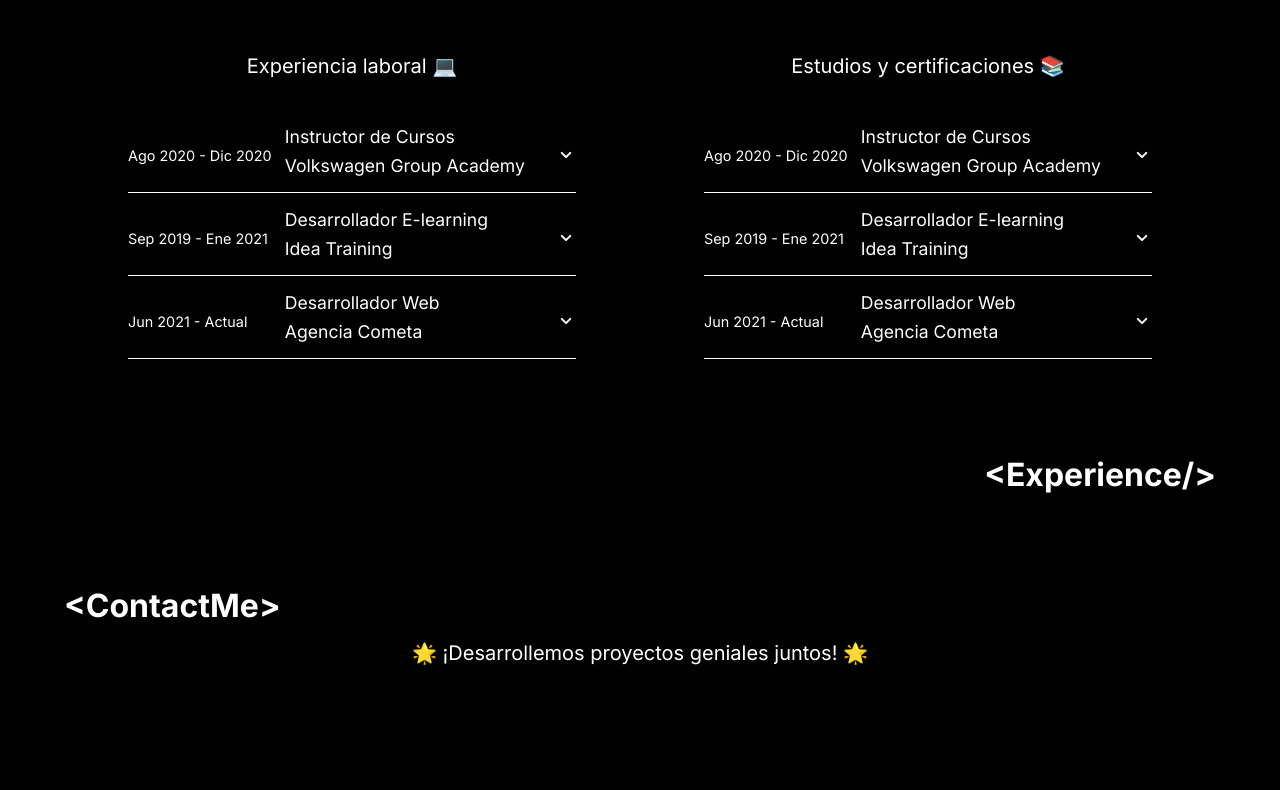
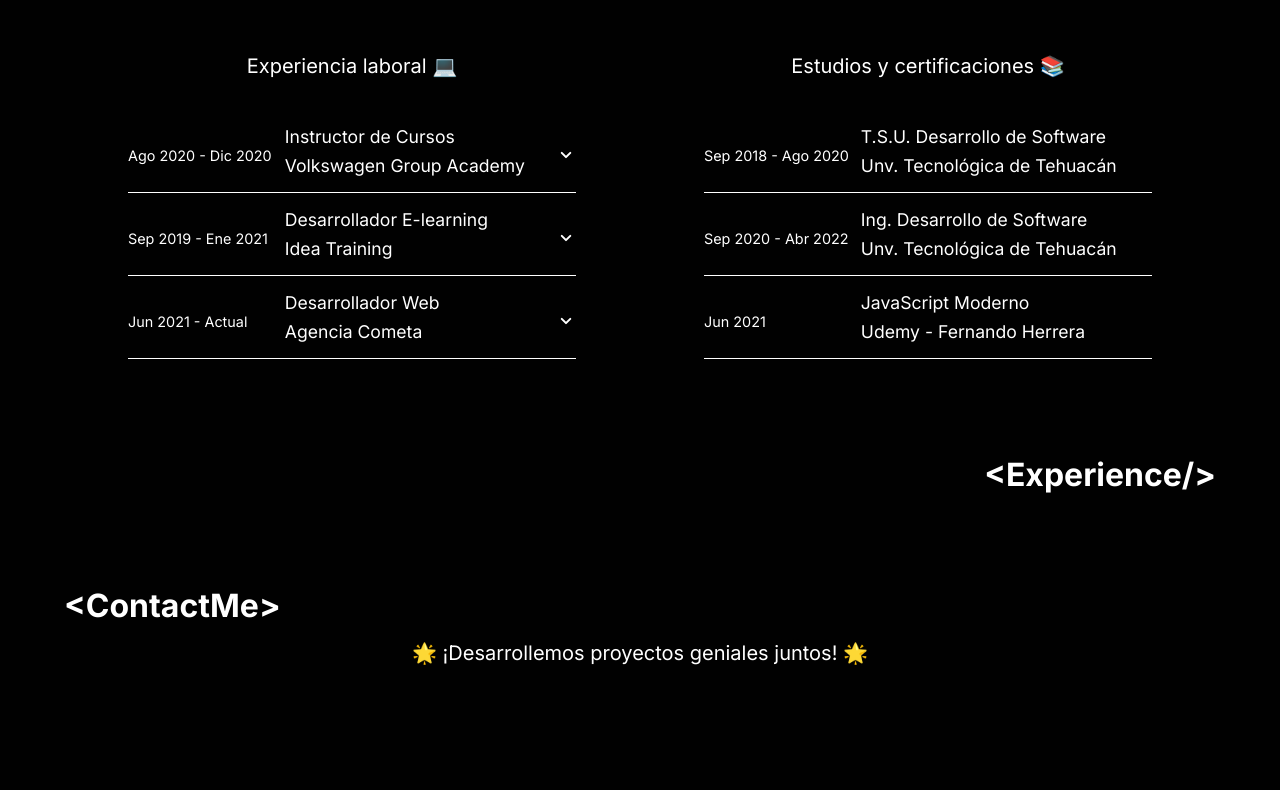
Before and after one commit to minfreack/portfolio, a Gatsby site: page / in a window 1280 px wide. Shown: the part 3420-4210 px from the top of the page. Built offline with nearby package versions, Linux system fonts and the light colour scheme; Gatsby itself is replaced by a stand-in of ours.

Commit message:
Studies updated

```diff
--- a/src/components/Experience/Experience.jsx
+++ b/src/components/Experience/Experience.jsx
@@ -80,12 +80,6 @@ export const Experience = () => {
 		'item3': false,
 	});
 
-	const [studies, setStudies] = useState({
-		'item1': false,
-		'item2': false,
-		'item3': false,
-	});
-
 	return (
 		<SectionGrid variant id="experience">
 			<SectionTitleTop>&#60;Experience&#62;</SectionTitleTop>
@@ -153,59 +147,29 @@ export const Experience = () => {
 				<H3>Estudios y certificaciones 📚</H3>
 				<Fade top>
 					<ExperienceItem>
-						<H4>Ago 2020 - Dic 2020</H4>
+						<H4>Sep 2018 - Ago 2020</H4>
 						<ExperienceJob>
-							<StyledP>Instructor de Cursos</StyledP>
-							<StyledP>Volkswagen Group Academy</StyledP>
+							<StyledP>T.S.U. Desarrollo de Software</StyledP>
+							<StyledP>Unv. Tecnológica de Tehuacán</StyledP>
 						</ExperienceJob>
-						<StyledUilAngleDown className={`${studies.item1 == true && 'active-icon'}`}
-							onClick={() => setStudies({...studies, item1 : !studies.item1})}/>
-						<ExperienceJobDescription className={`${studies.item1 == true && 'active'}`}>
-							<Slide top>
-								<StyledP variant>Fui encargado de las capacitaciones de Office Excel 2019 en su nivel Intermedio y Avanzado.
-            Además realicé actividades como capacitar a empleados en trabajos propios, supervisar instructores y evaluar
-            desempeño de los participantes.
-								</StyledP>
-							</Slide>
-						</ExperienceJobDescription>
 					</ExperienceItem>
 				</Fade>
 				<Fade top>
 					<ExperienceItem >
-						<H4>Sep 2019 - Ene 2021</H4>
+						<H4>Sep 2020 - Abr 2022</H4>
 						<ExperienceJob>
-							<StyledP>Desarrollador E-learning</StyledP>
-							<StyledP>Idea Training</StyledP>
+							<StyledP>Ing. Desarrollo de Software</StyledP>
+							<StyledP>Unv. Tecnológica de Tehuacán</StyledP>
 						</ExperienceJob>
-						<StyledUilAngleDown className={`${studies.item2 == true && 'active-icon'}`}
-							onClick={() => setStudies({...studies, item2 : !studies.item2})}/>
-						<ExperienceJobDescription className={`${studies.item2 == true && 'active'}`}>
-							<Slide top>
-								<StyledP variant>Desarrollé y auxilié en más de 10 cursos E-learning en el software Adobe Captivate.
-            Además de esto tuve la oportunidad de impartir junto a un colaborador un curso de Desarrollo de Cursos
-            E-learning orientados a la plataforma Articulate 360.
-								</StyledP>
-							</Slide>
-						</ExperienceJobDescription>
 					</ExperienceItem>
 				</Fade>
 				<Fade top>
 					<ExperienceItem >
-						<H4>Jun 2021 - Actual</H4>
+						<H4>Jun 2021</H4>
 						<ExperienceJob>
-							<StyledP>Desarrollador Web</StyledP>
-							<StyledP>Agencia Cometa</StyledP>
+							<StyledP>JavaScript Moderno</StyledP>
+							<StyledP>Udemy - Fernando Herrera</StyledP>
 						</ExperienceJob>
-						<StyledUilAngleDown className={`${studies.item3 == true && 'active-icon'}`}
-							onClick={() => setStudies({...studies, item3 : !studies.item3})}/>
-						<ExperienceJobDescription className={`${studies.item3 == true && 'active'}`}>
-							<Slide top>
-								<StyledP variant>Soy el encargado del desarrollo e implementación de E-commerce en
-            Wordpress con WooCommerce. Hasta ahora he desarrollado 3 tiendas de distintos rubros
-             que actualmente se encuentran en funcionamiento.
-								</StyledP>
-							</Slide>
-						</ExperienceJobDescription>
 					</ExperienceItem>
 				</Fade>
 			</ExperienceSection>
```
